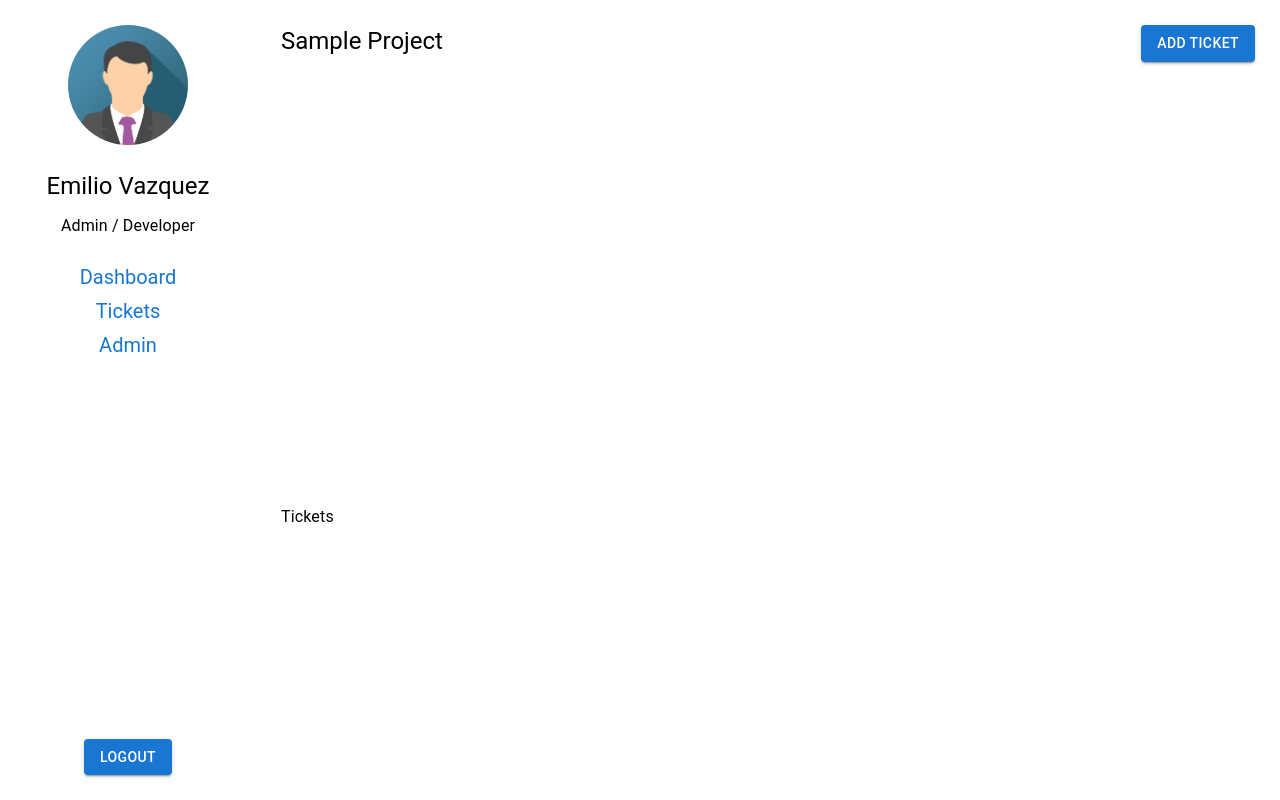
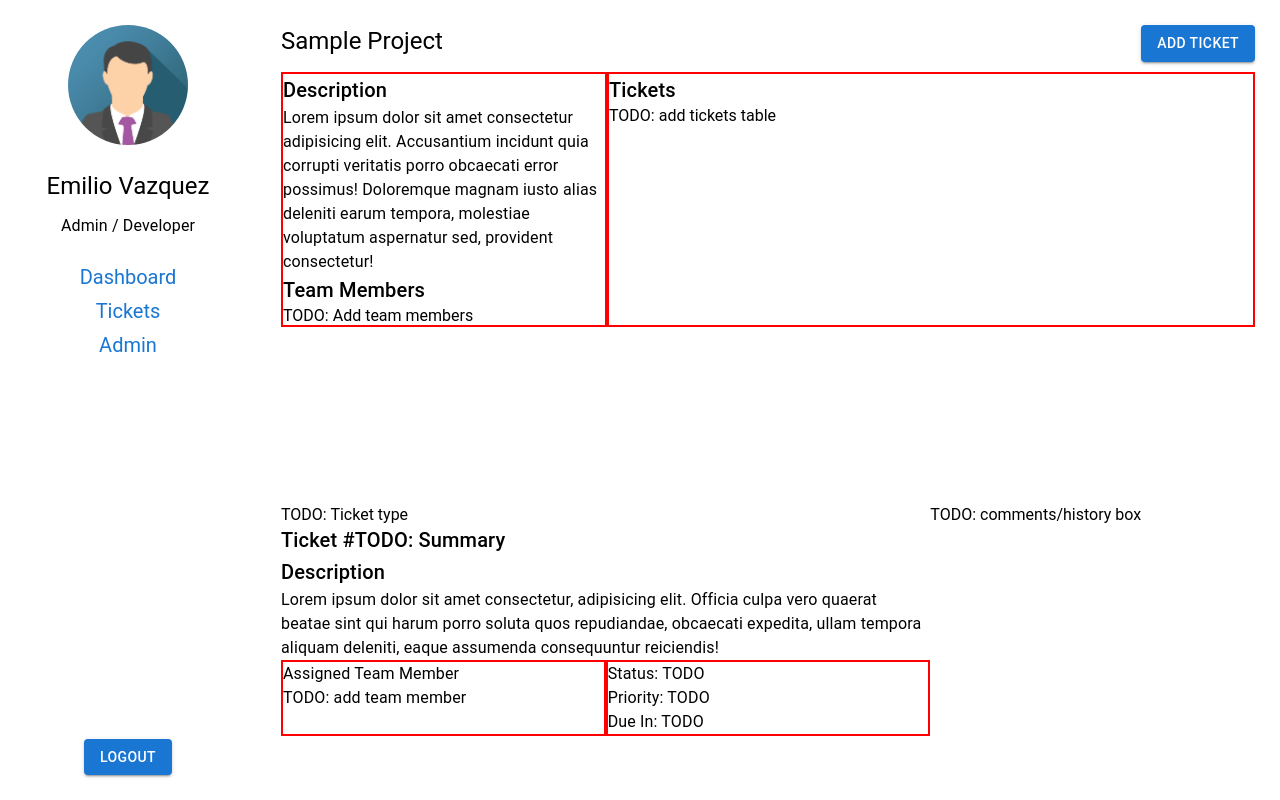
Before and after one commit to emilio-fv/Project-S, a React (Create React App) app in the folder client/: page /project in a window 1280 px wide. Built offline with nearby package versions, Linux system fonts and the light colour scheme.

Commit message:
set up project view

```diff
--- a/client/src/components/ProjectOverview.jsx
+++ b/client/src/components/ProjectOverview.jsx
@@ -1,9 +1,25 @@
 import React from 'react';
+import Box from '@mui/material/Box';
+import Typography from '@mui/material/Typography';
 
 const ProjectOverview = (props) => {
     return (
-        <>
-        </>
+        <Box sx={{ display: 'flex' }}>
+            <Box sx={{ flex: 1, border: '2px solid red' }}>
+                <Box>
+                    <Typography variant='h6' component='h2'>Description</Typography>
+                    <Typography>Lorem ipsum dolor sit amet consectetur adipisicing elit. Accusantium incidunt quia corrupti veritatis porro obcaecati error possimus! Doloremque magnam iusto alias deleniti earum tempora, molestiae voluptatum aspernatur sed, provident consectetur!</Typography>
+                </Box>
+                <Box>
+                    <Typography variant='h6' component='h2'>Team Members</Typography>
+                    <p>TODO: Add team members</p>
+                </Box>
+            </Box>
+            <Box sx={{ flex: 2, border: '2px solid red' }}>
+                <Typography variant='h6' component='h2'>Tickets</Typography>
+                <p>TODO: add tickets table</p>
+            </Box>
+        </Box>
     )
 }
 
--- /dev/null
+++ b/client/src/components/TicketDisplay.jsx
@@ -0,0 +1,32 @@
+import React from 'react';
+import Typography from '@mui/material/Typography';
+import Box from '@mui/material/Box';
+
+const TicketDisplay = (props) => {
+    return (
+        <Box sx={{ maxHeight: '40%', flex: 2, padding: '25px', display: 'flex' }}>
+            <Box sx={{ flex: 2 }}>
+                <p>TODO: Ticket type</p>
+                <Typography variant='h6' component='h2'>Ticket #TODO: Summary</Typography>
+                <Typography variant='h6' component='h2'>Description</Typography>
+                <Typography>Lorem ipsum dolor sit amet consectetur, adipisicing elit. Officia culpa vero quaerat beatae sint qui harum porro soluta quos repudiandae, obcaecati expedita, ullam tempora aliquam deleniti, eaque assumenda consequuntur reiciendis!</Typography>
+                <Box sx={{ display: 'flex' }}>
+                    <Box sx={{ flex: 1, border: '2px solid red' }}>
+                        <Typography>Assigned Team Member</Typography>
+                        <Typography>TODO: add team member</Typography>
+                    </Box>
+                    <Box sx={{ flex: 1, border: '2px solid red' }}>
+                        <Typography>Status: TODO</Typography>
+                        <Typography>Priority: TODO</Typography>
+                        <Typography>Due In: TODO</Typography>
+                    </Box>
+                </Box>
+            </Box>
+            <Box sx={{ flex: 1 }}>
+                <p>TODO: comments/history box</p>
+            </Box>
+        </Box>
+    )
+}
+
+export default TicketDisplay;
--- a/client/src/components/TicketsDisplay.jsx
+++ /dev/null
@@ -1,13 +0,0 @@
-import React from 'react';
-import Typography from '@mui/material/Typography';
-import Box from '@mui/material/Box';
-
-const TicketsDisplay = (props) => {
-    return (
-        <Box sx={{ maxHeight: '40%', flex: 2, padding: '25px' }}>
-            <Typography>Tickets</Typography>
-        </Box>
-    )
-}
-
-export default TicketsDisplay;
--- a/client/src/views/project.jsx
+++ b/client/src/views/project.jsx
@@ -2,7 +2,7 @@ import React from 'react';
 import Sidebar from '../components/Sidebar';
 import MainDisplay from '../components/MainDisplay';
 import Box from '@mui/material/Box';
-import TicketsDisplay from '../components/TicketsDisplay';
+import TicketDisplay from '../components/TicketDisplay';
 import ProjectOverview from '../components/ProjectOverview';
 
 const Project = (props) => {
@@ -13,7 +13,7 @@ const Project = (props) => {
             <Sidebar />
             <Box sx={{ flex: 4, display: 'flex', flexDirection: 'column' }}>
                 <MainDisplay displayTitle={"Sample Project"} buttonText={"Add Ticket"} displayTable={<ProjectOverview />}/>
-                <TicketsDisplay />
+                <TicketDisplay />
             </Box>
 
         </Box>
```
